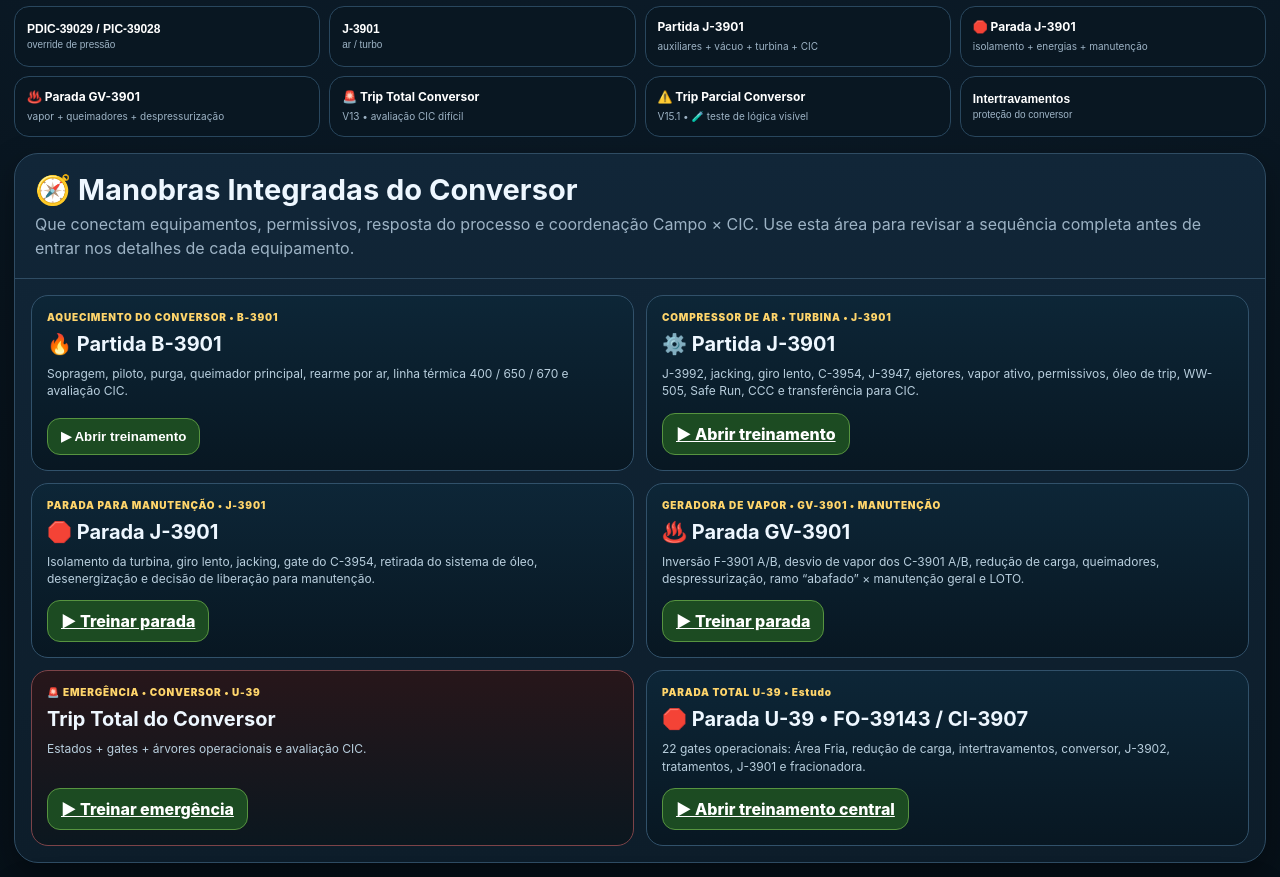
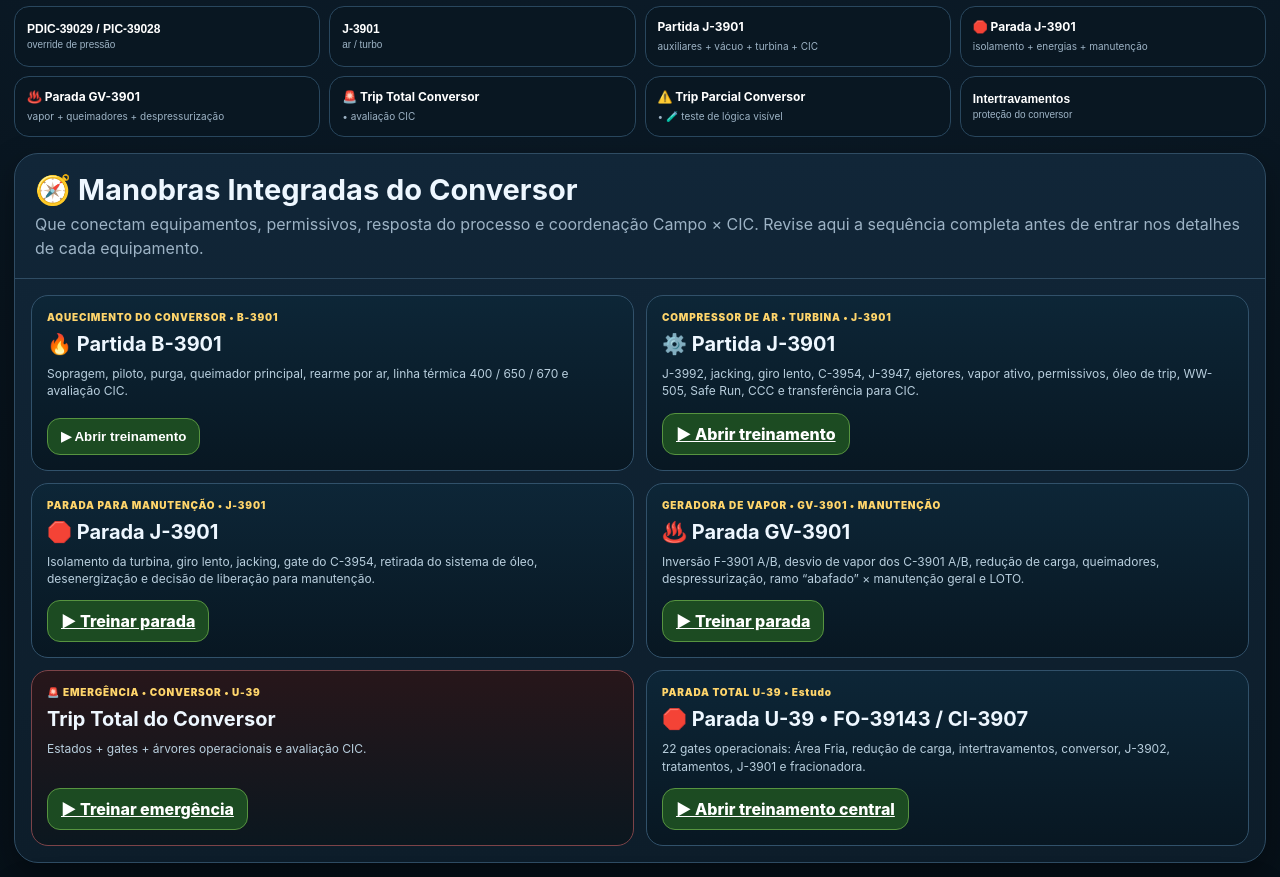
Before and after one commit to robexter/Conversor-Concept, a plain HTML site: page index.html in a window 1280 px wide. Shown: the part 1607-2484 px from the top of the page. Drawn offline with nearby package versions, Linux system fonts and the light colour scheme; no server answers.

Commit message:
Refine text in index.html for better clarity
Updated text for Trip Total and Trip Parcial links and revised a paragraph for clarity.

```diff
--- a/index.html
+++ b/index.html
@@ -252,8 +252,8 @@ body{padding:14px}
   <a class="quick quick-link" href="./partida-j3901.html"><strong>Partida J-3901</strong><small>auxiliares + vácuo + turbina + CIC</small></a>
   <a class="quick quick-link" href="./parada-j3901-manutencao.html"><strong>🛑 Parada J-3901</strong><small>isolamento + energias + manutenção</small></a>
   <a class="quick quick-link" href="./parada-gv3901-manutencao.html?v=10"><strong>♨️ Parada GV-3901</strong><small>vapor + queimadores + despressurização</small></a>
-  <a class="quick quick-link" href="./trip-total-conversor-u39.html?v=13"><strong>🚨 Trip Total Conversor</strong><small>V13 • avaliação CIC difícil</small></a>
-  <a class="quick quick-link" href="./trip-parcial-conversor-u39.html?v=151"><strong>⚠️ Trip Parcial Conversor</strong><small>V15.1 • 🧪 teste de lógica visível</small></a>
+  <a class="quick quick-link" href="./trip-total-conversor-u39.html?v=13"><strong>🚨 Trip Total Conversor</strong><small>• avaliação CIC </small></a>
+  <a class="quick quick-link" href="./trip-parcial-conversor-u39.html?v=151"><strong>⚠️ Trip Parcial Conversor</strong><small>• 🧪 teste de lógica visível</small></a>
   <button class="quick" data-id="intertravamentos"><strong>Intertravamentos</strong><small>proteção do conversor</small></button>
 </section>
 
@@ -261,7 +261,7 @@ body{padding:14px}
 <section class="card integrated-card" id="manobras-integradas">
   <div class="integrated-head">
     <h2>🧭 Manobras Integradas do Conversor</h2>
-    <p> Que conectam equipamentos, permissivos, resposta do processo e coordenação Campo × CIC. Use esta área para revisar a sequência completa antes de entrar nos detalhes de cada equipamento.</p>
+    <p> Que conectam equipamentos, permissivos, resposta do processo e coordenação Campo × CIC. Revise aqui a sequência completa antes de entrar nos detalhes de cada equipamento.</p>
   </div>
   <div class="integrated-grid">
     <article class="integrated-item">
```
